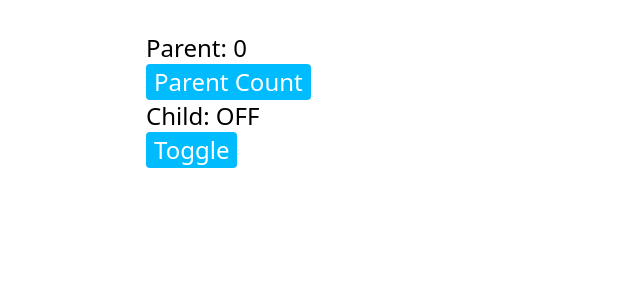
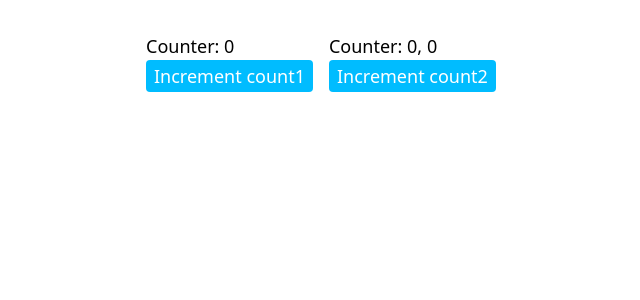
Before and after one commit to etranger2268/udemy-react-hooks-complete, a React (Vite) app: page / in a window 1280 px wide. Shown: the top 300 px of the page, without its empty margins (78-718 px from the left). Built offline with nearby package versions, Linux system fonts and the light colour scheme.

Commit message:
develop-06-43

```diff
--- a/src/App.tsx
+++ b/src/App.tsx
@@ -10,7 +10,8 @@
 // import AuthProvider from './lessons/Lesson4/context/Auth';
 // import Lesson4 from './lessons/Lesson4/Lesson4';
 // import Lesson5_1 from './lessons/Lesson5/Lesson5_1';
-import Lesson5_2 from './lessons/Lesson5/Lesson5_2';
+// import Lesson5_2 from './lessons/Lesson5/Lesson5_2';
+import Lesson5_3 from './lessons/Lesson5/Lesson5_3';
 
 export default function App() {
   return (
@@ -28,7 +29,8 @@ export default function App() {
       {/* <Lesson4 /> */}
       {/* </AuthProvider> */}
       {/* <Lesson5_1 /> */}
-      <Lesson5_2 />
+      {/* <Lesson5_2 /> */}
+      <Lesson5_3 />
     </div>
   );
 }
--- /dev/null
+++ b/src/lessons/Lesson5/Lesson5_3.tsx
@@ -0,0 +1,42 @@
+import { useCallback, useMemo, useState } from 'react';
+
+export default function Lesson5_3() {
+  const [count1, setCount1] = useState(0);
+  const [count2, setCount2] = useState(0);
+
+  const double = useCallback((count: number) => {
+    // 重い処理
+    let i = 0;
+    while (i < 1000000) i++;
+    return count * 2;
+  }, []);
+
+  const doubleCount = useMemo(() => double(count2), [count2, double]);
+
+  return (
+    <div className="ml-8 flex gap-4 text-lg">
+      <div className="">
+        <p>Counter: {count1}</p>
+        <button
+          type="button"
+          onClick={() => setCount1((prev) => prev + 1)}
+          className="bg-sky-400 py-0.5 px-2 rounded text-white transition-all duration-300 hover:bg-sky-600"
+        >
+          Increment count1
+        </button>
+      </div>
+      <div>
+        <p>
+          Counter: {count2}, {doubleCount}
+        </p>
+        <button
+          type="button"
+          onClick={() => setCount2((prev) => prev + 1)}
+          className="bg-sky-400 py-0.5 px-2 rounded text-white transition-all duration-300 hover:bg-sky-600"
+        >
+          Increment count2
+        </button>
+      </div>
+    </div>
+  );
+}
```
